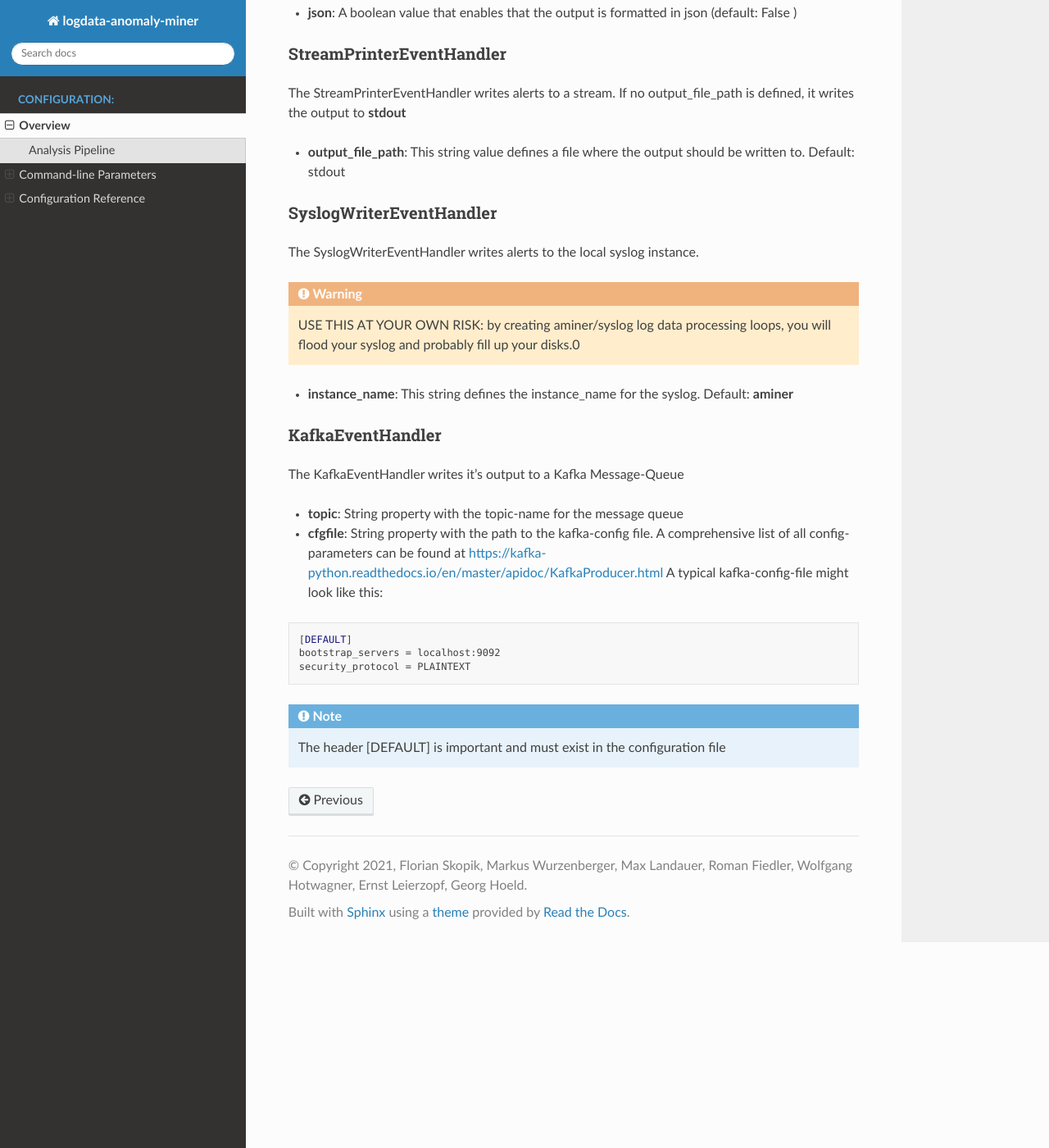
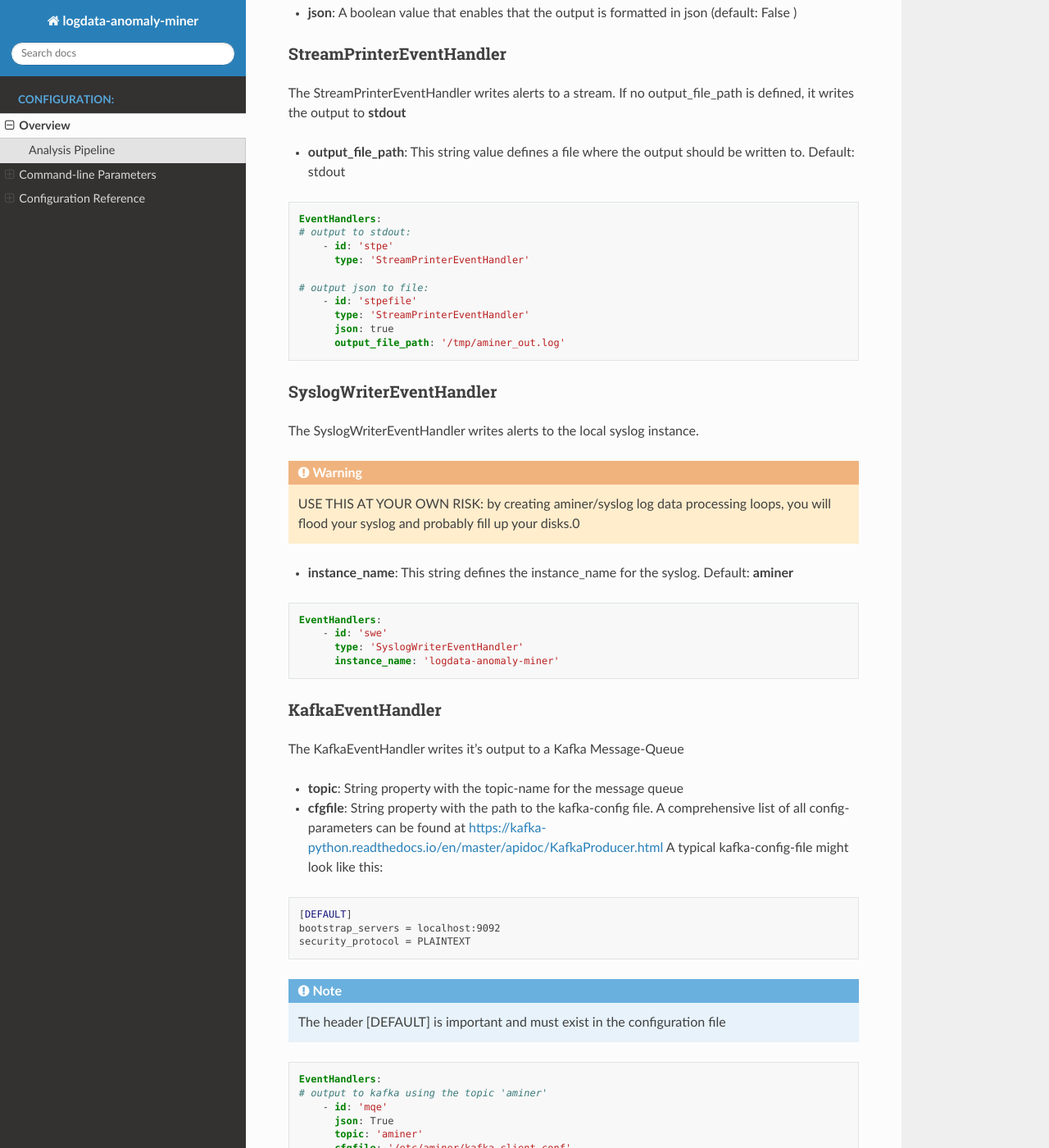
Before and after one commit to ait-aecid/logdata-anomaly-miner, a Sphinx documentation site: the page built from docs/CONFIGURATION.rst, in a window 1280 px wide and 1400 px high, scrolled down 49048 px. Shown: the whole window at 82% size. Built offline with Sphinx 7.4.7 and the Read the Docs theme 2.0.0, drawn with Linux system fonts in a browser that asks for light colours; pages that are not in the unit, such as notebooks, are missing from menus; some of the changed text lies outside the part shown.

Commit message:
docs: added code-samples for eventhandlers

```diff
--- a/docs/CONFIGURATION.rst
+++ b/docs/CONFIGURATION.rst
@@ -2187,6 +2187,21 @@ The StreamPrinterEventHandler writes alerts to a stream. If no output_file_path
 
 * **output_file_path**: This string value defines a file where the output should be written to. Default: stdout
 
+.. code-block:: yaml
+
+  EventHandlers:
+  # output to stdout:
+      - id: 'stpe'
+        type: 'StreamPrinterEventHandler'
+
+  # output json to file:
+      - id: 'stpefile'
+        type: 'StreamPrinterEventHandler'
+        json: true
+        output_file_path: '/tmp/aminer_out.log'
+
+
+
 SyslogWriterEventHandler
 ~~~~~~~~~~~~~~~~~~~~~~~~
 
@@ -2195,6 +2210,14 @@ The SyslogWriterEventHandler writes alerts to the local syslog instance.
 .. warning:: USE THIS AT YOUR OWN RISK: by creating aminer/syslog log data processing loops, you will flood your syslog and probably fill up your disks.0
 
 * **instance_name**: This string defines the instance_name for the syslog. Default: **aminer**
+
+.. code-block:: yaml
+
+  EventHandlers:
+      - id: 'swe'
+        type: 'SyslogWriterEventHandler'
+        instance_name: 'logdata-anomaly-miner'
+
 
 KafkaEventHandler
 ~~~~~~~~~~~~~~~~~
@@ -2212,3 +2235,14 @@ The KafkaEventHandler writes it's output to a Kafka Message-Queue
   security_protocol = PLAINTEXT
 
 .. note:: The header [DEFAULT] is important and must exist in the configuration file
+
+
+.. code-block:: yaml
+
+  EventHandlers:
+  # output to kafka using the topic 'aminer'
+      - id: 'mqe'
+        json: True
+        topic: 'aminer'
+        cfgfile: '/etc/aminer/kafka-client.conf'
+        type: 'KafkaEventHandler'
```
